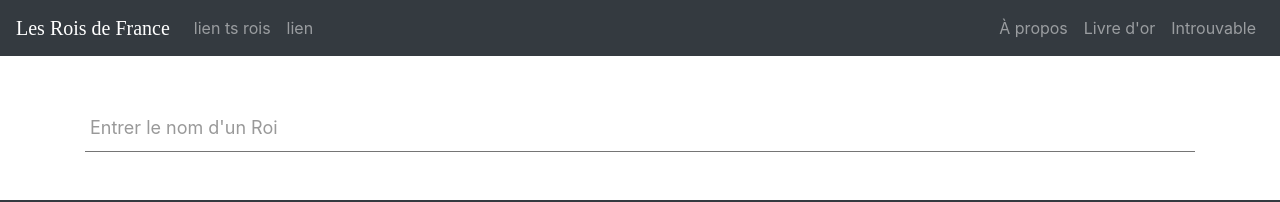
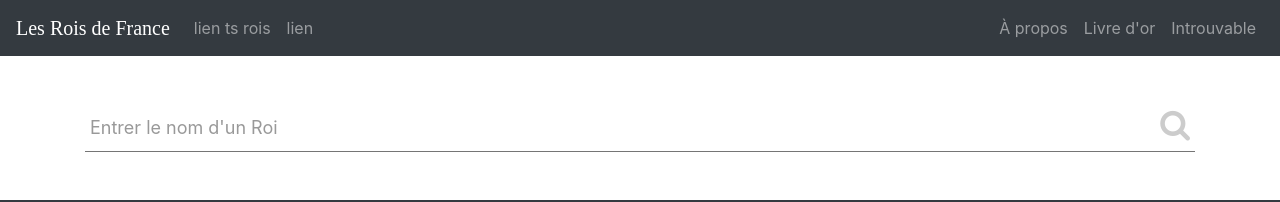
Before and after one commit to lucsimoni/lesroisdefrance, an Angular app: page /recherche in a window 1280 px wide. Shown: the top 202 px of the page. Built offline with nearby package versions, Linux system fonts and the light colour scheme; a web font is replaced by a local one; what angular-font-awesome would draw is missing.

Commit message:
MAJ skin bouton recherche

```diff
--- a/src/app/search/components/search-page/search-page.component.html
+++ b/src/app/search/components/search-page/search-page.component.html
@@ -8,8 +8,8 @@
   <form novalidate>
     <div class="search-input">
         <input (keyup)="onKey($event)" required>
-        <div class="icon"></div>
-        <span class="bar"></span>
+        <div class="search-icon"><i class="fa fa-2x fa-search"></i></div>
+        <span class="search-bar"></span>
         <label>Entrer le nom d'un Roi</label>
     </div>
   </form>
--- a/src/app/search/components/search-page/search-page.component.scss
+++ b/src/app/search/components/search-page/search-page.component.scss
@@ -1,15 +1,14 @@
 .search-input {
     position: relative;
-}
     input {
         font-size: 18px;
         padding: 10px 10px 10px 5px;
         display: block; width: 100%;
         border: none;
         border-bottom: 1px solid #757575;
+        &:focus {
+            outline: none;
         }
-input:focus {
-    outline: none;
     }
     label {
         color: #999;
@@ -23,18 +22,26 @@ label {
         -moz-transition: 0.2s ease all;
         -webkit-transition: 0.2s ease all;
     }
-
+    .search-icon{
+        color: #CCC;
+        position: absolute;
+        top: 5px;
+        right: 5px;
+    }
     /* active state */
     input:focus ~ label, input:valid ~ label {
         top:-20px;
         font-size:14px;
         color:#5264AE;
     }
+    input:focus ~ .search-icon, input:valid ~ .search-icon{
+        color:#5264AE;
+    }
+    .search-bar { position: relative; display: block; width: 100%; }
+    .search-bar:before, .search-bar:after { content: ''; height: 3px; width: 0; bottom: 0; position: absolute; background: #5264AE; transition: 0.2s ease all; -moz-transition: 0.2s ease all; -webkit-transition: 0.2s ease all; }
+    .search-bar:before { left: 50%; }
+    .search-bar:after { right: 50%; }
 
-/* BOTTOM BARS ================================= */
-.bar { position: relative; display: block; width: 100%; }
-.bar:before, .bar:after { content: ''; height: 3px; width: 0; bottom: 0; position: absolute; background: #5264AE; transition: 0.2s ease all; -moz-transition: 0.2s ease all; -webkit-transition: 0.2s ease all; }
-.bar:before { left: 50%; }
-.bar:after { right: 50%; }
-/* active state */
-input:focus ~ .bar:before, input:focus ~ .bar:after { width: 50%; }
+    input:focus ~ .search-bar:before, input:focus ~ .search-bar:after { width: 50%; }
+
+}
```
Lines whose indentation alone changed are shown as unchanged.
